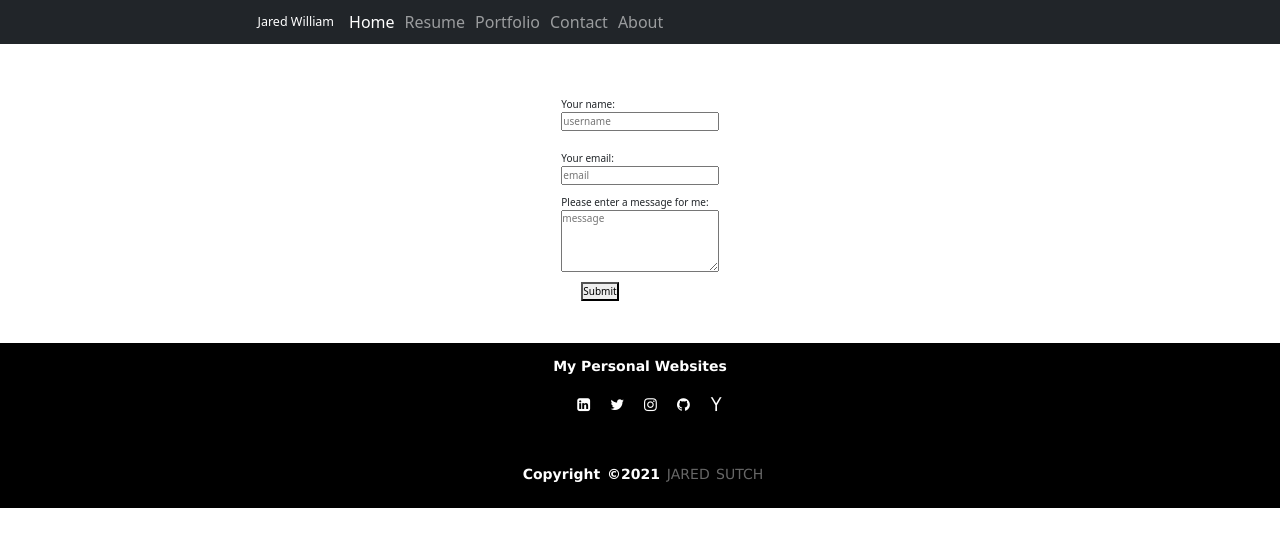
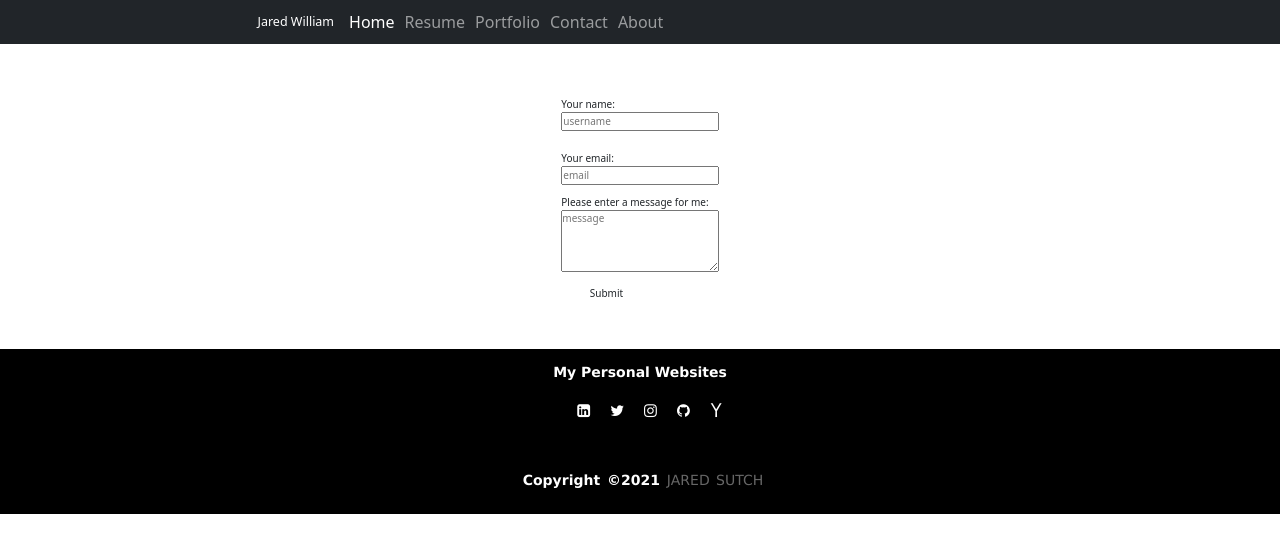
Before and after one commit to JaredWilliam97/My-React-Portfolio, a React (Create React App) app: page /contact in a window 1280 px wide. Shown: the top 552 px of the page. Built offline with nearby package versions, Linux system fonts and the light colour scheme.

Commit message:
updated contact page

```diff
--- a/src/pages/Contact.js
+++ b/src/pages/Contact.js
@@ -84,7 +84,11 @@ export default function Contact() {
           placeholder="message"
           rows="4"
         ></textarea>
-        <button type="button" onClick={handleFormSubmit}>
+        <button
+          type="button"
+          className="btn btn-alert"
+          onClick={handleFormSubmit}
+        >
           Submit
         </button>
       </form>
```
